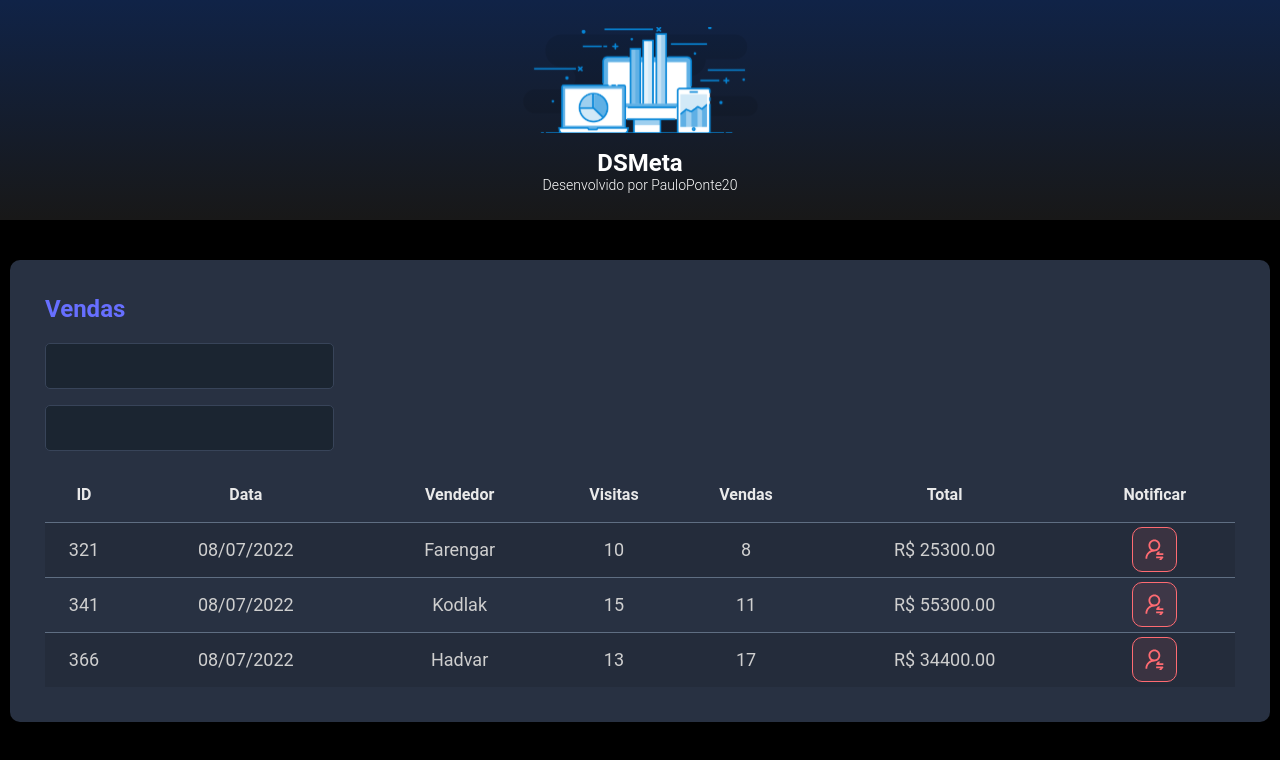
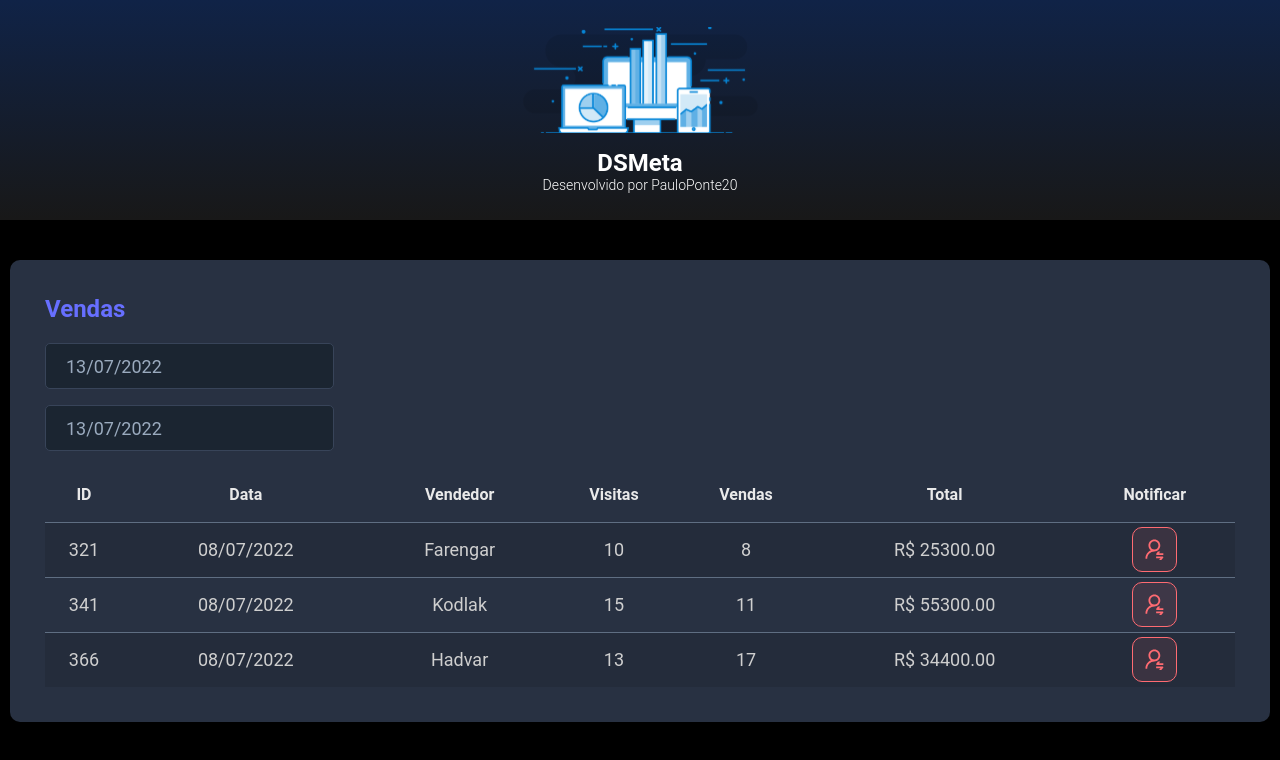
Before and after one commit to PauloPonte20/SR_dsmeta, a React (Vite) app in the folder frontend/: page / in a window 1280 px wide. Shown: the top 760 px of the page. Built offline with nearby package versions, Linux system fonts and the light colour scheme.

Commit message:
Datepicker

```diff
--- a/frontend/package.json
+++ b/frontend/package.json
@@ -8,7 +8,9 @@
     "preview": "vite preview"
   },
   "dependencies": {
+    "@types/react-datepicker": "4.4.2",
     "react": "^18.0.0",
+    "react-datepicker": "4.8.0",
     "react-dom": "^18.0.0"
   },
   "devDependencies": {
--- a/frontend/src/components/SalesCard/index.tsx
+++ b/frontend/src/components/SalesCard/index.tsx
@@ -1,5 +1,7 @@
+import DatePicker from "react-datepicker";
+import "react-datepicker/dist/react-datepicker.css";
 import NotificationBtn from "../NotificationBtn";
-import "./styles.css"
+import "./styles.css";
 
 function SalesCard() {
   return (
@@ -7,10 +9,20 @@
       <h2 className="dsmeta-sales-title">Vendas</h2>
       <div>
         <div className="dsmeta-form-control-container">
-          <input className="dsmeta-form-control" type="text" />
+          <DatePicker
+            selected={new Date()}
+            onChange={(date: Date) => {}}
+            className="dsmeta-form-control"
+            dateFormat="dd/MM/yyyy"
+          />
         </div>
         <div className="dsmeta-form-control-container">
-          <input className="dsmeta-form-control" type="text" />
+          <DatePicker
+            selected={new Date()}
+            onChange={(date: Date) => {}}
+            className="dsmeta-form-control"
+            dateFormat="dd/MM/yyyy"
+          />
         </div>
       </div>
 
@@ -37,7 +49,7 @@
               <td>R$ 25300.00</td>
               <td>
                 <div className="dsmeta-red-btn-container">
-                    <NotificationBtn />
+                  <NotificationBtn />
                 </div>
               </td>
             </tr>
@@ -50,7 +62,7 @@
               <td>R$ 55300.00</td>
               <td>
                 <div className="dsmeta-red-btn-container">
-                    <NotificationBtn />
+                  <NotificationBtn />
                 </div>
               </td>
             </tr>
@@ -63,7 +75,7 @@
               <td>R$ 34400.00</td>
               <td>
                 <div className="dsmeta-red-btn-container">
-                    <NotificationBtn />
+                  <NotificationBtn />
                 </div>
               </td>
             </tr>
```
Also changed, not shown: 1 other file (tests, documents, lock files or other folders).
